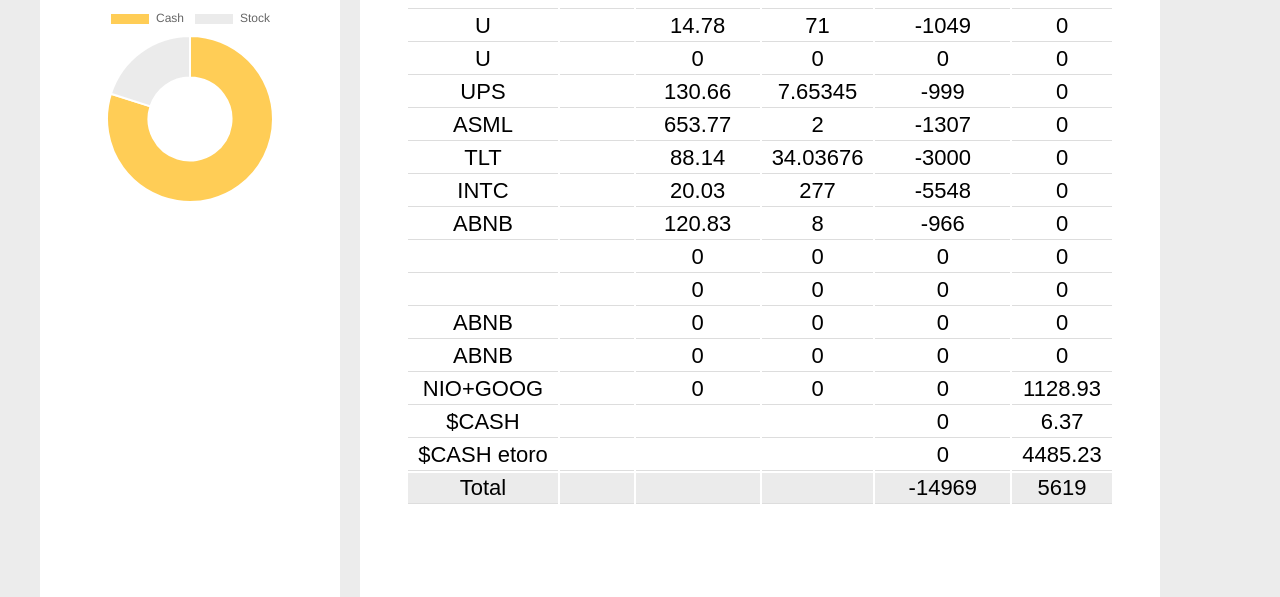
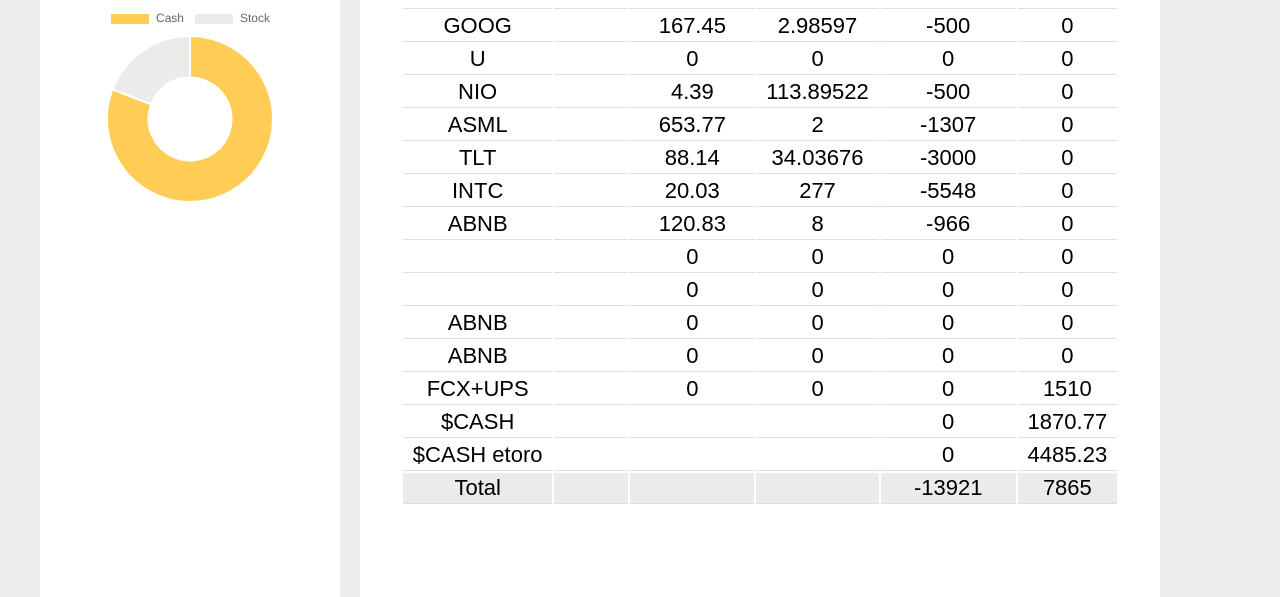
Before and after one commit to kenzietzu/fetchapi, a plain HTML site: page index.html in a window 1280 px wide. Shown: the part 223-820 px from the top of the page. Drawn offline with nearby package versions, Linux system fonts and the light colour scheme; no server answers; a web font is replaced by a local one.

Commit message:
1131211-2

```diff
--- a/index.html
+++ b/index.html
@@ -60,8 +60,8 @@
                         <tr>
                             <td id="stock1"></td>
                             <td id="price1"></td>
-                            <td>14.78</td>
-                            <td>71</td>
+                            <td>167.45</td>
+                            <td>2.98597</td>
                             <td id="profit1" class="profit"></td>
                             <td id="value1"></td>
                         </tr>
@@ -76,8 +76,8 @@
                         <tr>
                             <td id="stock3"></td>
                             <td id="price3"></td>
-                            <td>130.66</td>
-                            <td>7.65345</td>
+                            <td>4.39</td>
+                            <td>113.89522</td>
                             <td id="profit3" class="profit"></td>
                             <td id="value3"></td>
                         </tr>
@@ -146,12 +146,12 @@
                             <td id="value11"></td>
                         </tr>
                         <tr>
-                            <td>NIO+GOOG</td>
+                            <td>FCX+UPS</td>
                             <td></td>
                             <td>0</td>
                             <td>0</td>
                             <td>0</td>
-                            <td>1128.93</td>
+                            <td>1510</td>
                         </tr>
                         <tr>
                             <td>$CASH</td>
@@ -159,7 +159,7 @@
                             <td></td>
                             <td></td>
                             <td>0</td>
-                            <td>6.37</td>
+                            <td>1870.77</td>
                         </tr>
                         <tr>
                             <td>$CASH etoro</td>
--- a/script.js
+++ b/script.js
@@ -1,4 +1,4 @@
-const position = ['AMD', 'U', 'U', 'UPS', 'ASML', 'TLT', 'INTC', 'ABNB'];
+const position = ['AMD', 'GOOG', 'U', 'NIO', 'ASML', 'TLT', 'INTC', 'ABNB'];
 let price = [];
 let date = [];
 const sumValueText = document.getElementById('sumValue');
```
